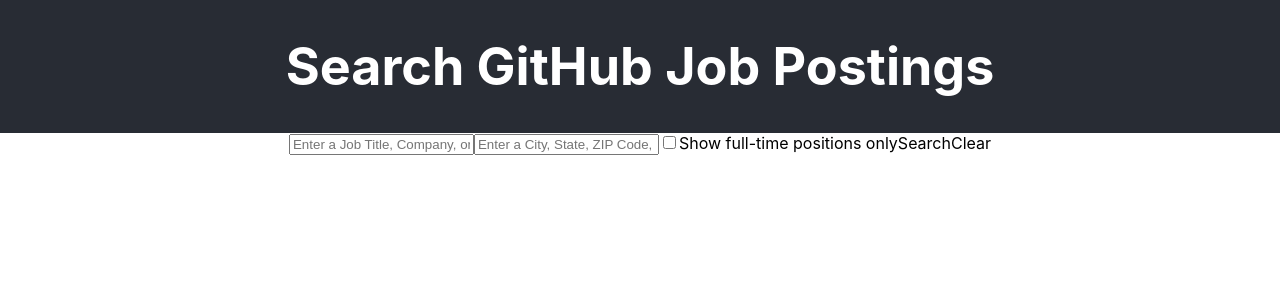
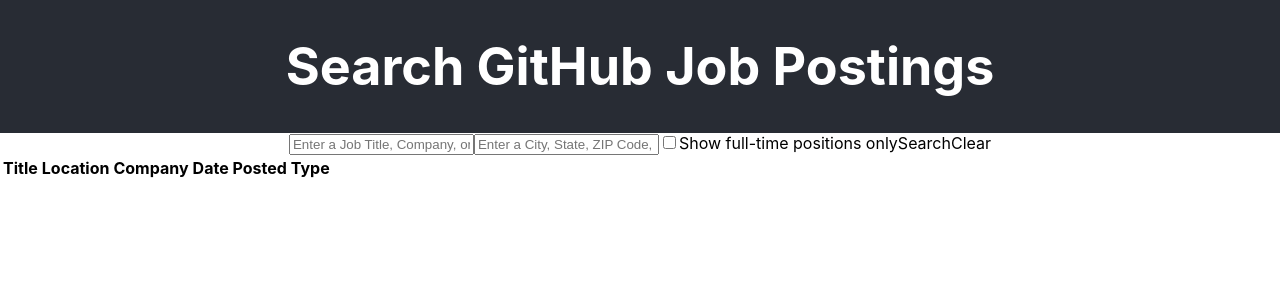
Before and after one commit to jebrii/altair-ui-team-exam, a React (Create React App) app: page / in a window 1280 px wide. Shown: the top 300 px of the page. Built offline with nearby package versions, Linux system fonts and the light colour scheme.

Commit message:
Finished functionality portion

```diff
--- a/src/components/App/App.js
+++ b/src/components/App/App.js
@@ -1,12 +1,65 @@
 import React, { Component } from 'react';
 import './App.css';
 
+import { inspect } from 'util';
+
 // Import Components
 import { QueriesBar } from '../QueriesBar/QueriesBar';
-// import { ResultsList } from '../ResultsList/ResultsList';
+import ResultsList from '../ResultsList/ResultsList';
 
 // Import Utilities
 import { GitHubAPI } from '../../util/GitHubAPI';
+
+
+// Variables
+const months = {
+  Jan: "01",
+  Feb: "02",
+  Mar: "03",
+  Apr: "04",
+  May: "05",
+  Jun: "06",
+  Jul: "07",
+  Aug: "08",
+  Sep: "09",
+  Oct: "10",
+  Nov: "11",
+  Dec: "12"
+};
+
+const parseDateString = (inputString) => {
+  const bits = inputString.split(' ');
+  return `${bits[5]}-${months[bits[1]]}-${bits[2]} ${bits[3]} ${bits[4]}`;
+}
+
+const columns = [
+  {
+    name: "Title",
+    prop: "title",
+    sortable: true
+  },
+  {
+    name: "Location",
+    prop: "location",
+    sortable: true
+  },
+  {
+    name: "Company",
+    prop: "company",
+    sortable: true
+  },
+  {
+    name: "Date Posted",
+    prop: "created_at",
+    sortable: true,
+    parseFunction: parseDateString
+  },
+  {
+    name: "Type",
+    prop: "type",
+    sortable: false
+  },
+];
 
 class App extends Component {
   constructor(props) {
@@ -17,13 +70,10 @@
     };
     // bind all methods to component-level "this." As I understand it,
     // this is unnecessary if methods are declared as arrow functions...
-    // ... but that's not how I learned it initially
+    // ... but that's not how I learned it initially; I'm sticking with my norms
     this.search = this.search.bind(this);
+    this.clearResults = this.clearResults.bind(this);
   }
-
-  // componentDidMount() {
-  //   alert('Welcome');
-  // }
 
   search(description, location, fullTime) {
     GitHubAPI.search(description, location, fullTime, (positions) => {
@@ -33,16 +83,23 @@
     });
   }
 
+  clearResults() {
+    this.setState({
+      searchResults: []
+    })
+  }
+
   render() {
     return (
-
       <div className="App">
         <div className="App-header">
           <h1>
             Search GitHub Job Postings
           </h1>
         </div>
-        <QueriesBar onSearch={this.search}/>
+        <QueriesBar onSearch={this.search} onClear={this.clearResults} />
+        {console.log(`rendering search results with ${inspect(this.state.searchResults)}`)}
+        <ResultsList positions={this.state.searchResults || []} columns={columns} />
 
       </div>
     );
--- a/src/components/ResultItem/ResultItem.js
+++ b/src/components/ResultItem/ResultItem.js
@@ -2,14 +2,15 @@
 import './ResultItem.css';
 
 export default function ResultItem({columns, position, index}) {
-  const propsFromColumns = columns.map(column => column.prop);
   return (
     <tr key={index}>
-      <td>{position[propsFromColumns[0]]}</td>
-      <td>{position[propsFromColumns[1]]}</td>
-      <td>{position[propsFromColumns[2]]}</td>
-      <td>{position[propsFromColumns[3]]}</td>
-      <td>{position[propsFromColumns[4]]}</td>
+      {
+        columns.map(({ prop, parseFunction = i => i }) => {
+          return (
+            <td>{parseFunction(position[prop])}</td>
+          );
+        })
+      }
     </tr>
   );
 };
--- a/src/components/ResultsList/ResultsList.js
+++ b/src/components/ResultsList/ResultsList.js
@@ -0,0 +1,124 @@
+import React, { Component } from 'react';
+import './ResultsList.css';
+
+import { inspect } from 'util';
+
+import ResultItem from '../ResultItem/ResultItem.js'
+
+export default class ResultsList extends Component {
+  constructor(props) {
+    super(props);
+    this.state = {
+      sortColumn: {
+        index: null,
+        direction: 'desc'
+      }
+    }
+    this.handleSort = this.handleSort.bind(this);
+    this.setSortColumn = this.setSortColumn.bind(this);
+    this.sortData = this.sortData.bind(this);
+    this.renderSortImage = this.renderSortImage.bind(this);
+  }
+
+  handleSort(e) {
+    const newIndex = Object.values(e.target)[0].key || Object.values(e.target)[0].return.key;
+    this.setSortColumn(newIndex);
+  }
+
+  setSortColumn(newIndex) {
+    const { index, direction } = this.state.sortColumn;
+    let newDirection = direction;
+    if (newIndex === index) {
+      newDirection = direction === 'desc' ? 'asc' : 'desc';
+    }
+    this.setState({
+      sortColumn: {
+        index: newIndex,
+        direction: newDirection
+      }
+    })
+  }
+
+  sortData(positions, columns) {
+    const { index, direction } = this.state.sortColumn;
+    if (index) {
+      const sortByProp = Object.values(columns)[index].prop;
+      console.log(`sortByProp: ${sortByProp}`);
+      const sortFunc = (a, b) => {
+        if (a[sortByProp] == b[sortByProp]) return 0;
+        return a[sortByProp] > b[sortByProp] ? 1 : -1;
+      }
+      let sortedPositions = [...positions].sort(sortFunc);
+      if (direction == 'asc') {
+        sortedPositions.reverse()
+      }
+      return sortedPositions;
+    } else {
+        return positions;
+    }
+  }
+
+  renderSortImage(column, index) {
+    if (column.sortable) {
+      if (this.state.sortColumn.index == index) {
+        if (this.state.sortColumn.direction == 'asc') {
+          return (
+            <img className="up-arrow" />
+          );
+        } else {
+          return (
+            <img className="down-arrow" />
+          );
+        }
+      }
+      return (
+        <img className="placeholder" />
+      );
+    } else {
+      return (
+        <img className="x" />
+      );
+    }
+  }
+
+  snideRemark(columnName) {
+    alert(`Sorry, Kevin says you can't sort by ${columnName} 😝`);
+  }
+
+  render() {
+    const columns = this.props.columns;
+    const positions = this.sortData(this.props.positions, columns);
+    return (
+      <div className="ResultsList">
+        <table>
+          <thead>
+            <tr>
+              {
+                columns.map((column, index) => {
+                  return (
+                    <th
+                      key={index}
+                      onClick={column.sortable ? this.handleSort : () => this.snideRemark(column.name) }
+                    >
+                      {column.name}
+                      {this.renderSortImage(column, index)}
+                    </th>
+                  );
+                })
+              }
+            </tr>
+          </thead>
+          <tbody>
+            {
+              positions.map((position, index) => {
+              return (
+                <ResultItem columns={columns} position={position} index={index} />
+              )
+            })
+            }
+          </tbody>
+        </table>
+      </div>
+    );
+  }
+};
```
